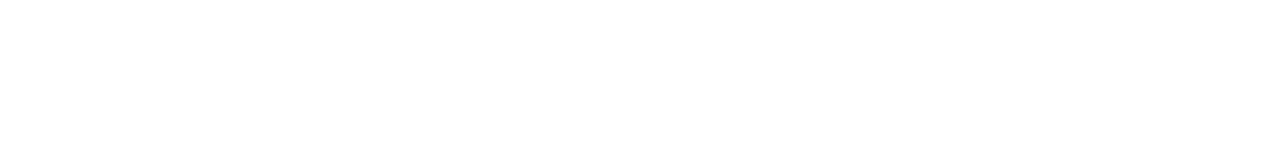
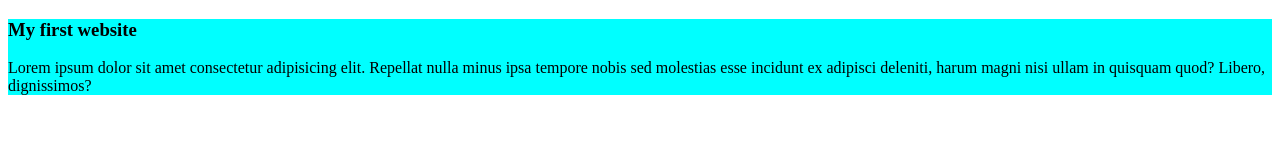
Before and after one commit to marziamim/my-simple-website, a plain HTML site: page Index.html in a window 1280 px wide. Drawn offline with Linux system fonts and the light colour scheme.

Commit message:
added the first blog

```diff
--- a/Index.html
+++ b/Index.html
@@ -4,8 +4,12 @@
     <meta charset="UTF-8">
     <meta name="viewport" content="width=, initial-scale=1.0">
     <title>my simple website </title>
+    <link rel="stylesheet" href="style/blog.css">
 </head>
 <body>
-
+    <div>
+        <h3>My first website</h3>
+        <p>Lorem ipsum dolor sit amet consectetur adipisicing elit. Repellat nulla minus ipsa tempore nobis sed molestias esse incidunt ex adipisci deleniti, harum magni nisi ullam in quisquam quod? Libero, dignissimos?</p>
+    </div>
 </body>
 </html>
--- /dev/null
+++ b/style/blog.css
@@ -0,0 +1,3 @@
+div{
+    background-color: aqua;
+}
```
